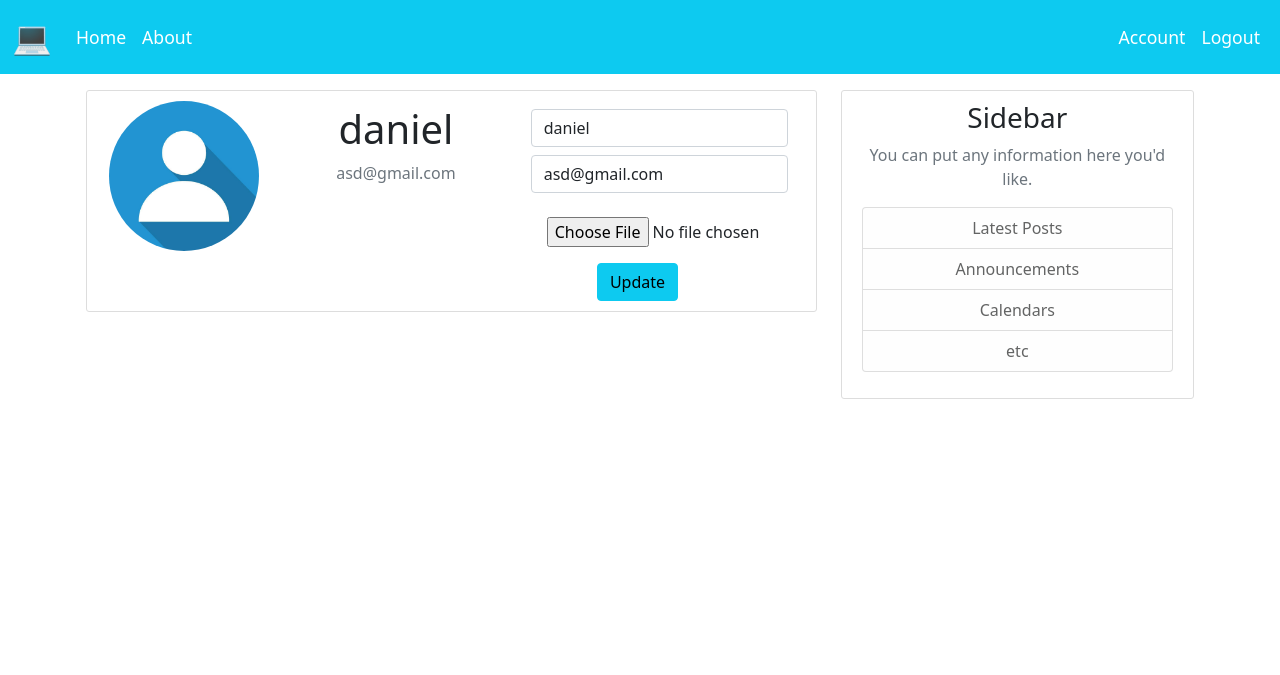
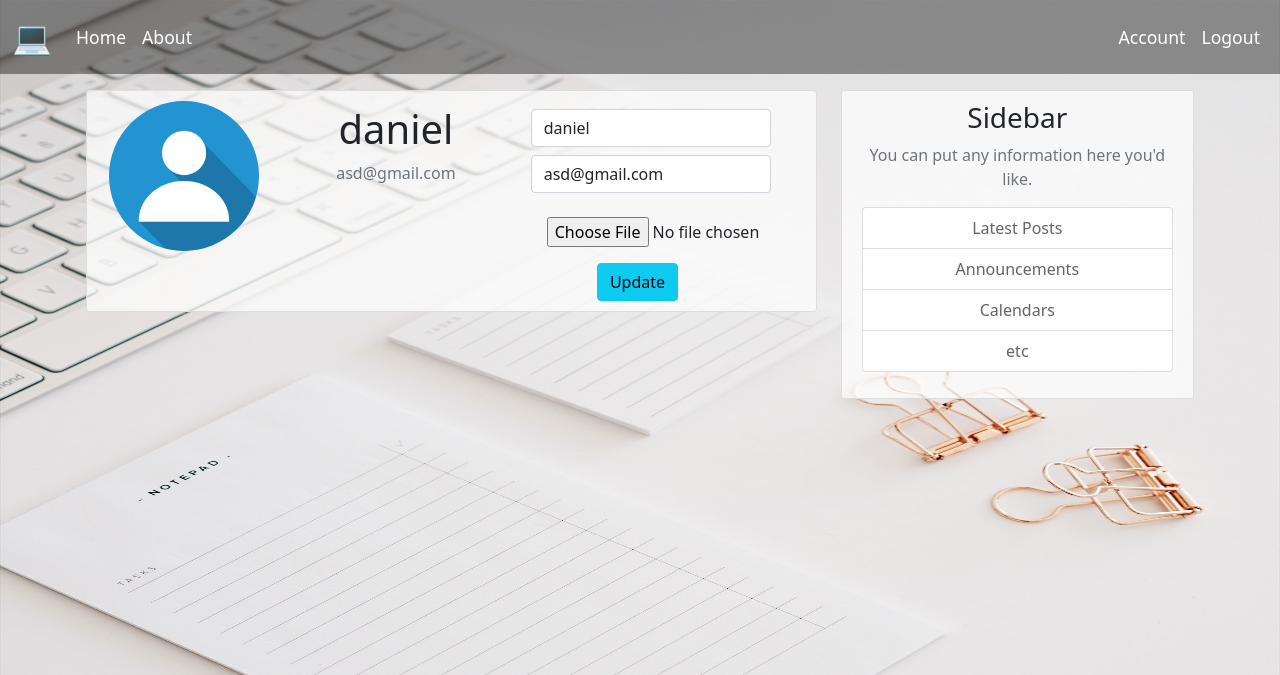
Before and after one commit to daniel19e/blog-web-app, a Flask app: page /account in a window 1280 px wide. Shown: the top 675 px of the page. Run offline with Flask 2, Linux system fonts and the light colour scheme; the first user in the database is signed in; some libraries are stand-ins or nearby versions.

Commit message:
background

```diff
--- a/application/static/styles.css
+++ b/application/static/styles.css
@@ -2,6 +2,13 @@ nav .navbar-brand
 {
     /* size for brand */
     font-size: xx-large;
+}
+
+body
+{
+  background-image: url('background.jpg') ;
+  background-size: 100% 120vh;
+  background-repeat: no-repeat;
 }
 
 
@@ -89,7 +96,7 @@ main
   }
 
   .content-section {
-    background: #ffffff;
+    background: rgba(255,255,255,0.7);
     padding: 10px 20px;
     border: 1px solid #dddddd;
     border-radius: 3px;
--- a/application/templates/account.html
+++ b/application/templates/account.html
@@ -24,7 +24,7 @@
                           {% endfor %}
                       </div>
                   {% else %}
-                  {{ form.username(class="form-control form-control", placeholder="Username",autocomplete="off")}}
+                  {{ form.username(class="form-control form-control", placeholder="Username",autocomplete="off", style="width:15em")}}
                   {% endif %}
               </div>
               <div class="form-group mb-2">
@@ -36,7 +36,7 @@
                       {% endfor %}
                   </div>
               {% else %}
-                  {{ form.email(class="form-control", placeholder="Email",autocomplete="off")}}
+                  {{ form.email(class="form-control", placeholder="Email",autocomplete="off", style="width:15em")}}
               {% endif %}
               </div>
               <div class="form-group">
--- a/application/templates/layout.html
+++ b/application/templates/layout.html
@@ -15,7 +15,7 @@
     {% endif %}
   </head>
   <body>
-    <nav class="navbar navbar-expand-lg navbar-dark bg-info">
+    <nav class="navbar navbar-expand-lg navbar-dark" style="background: rgba(0,0,0,0.4)">
         <div class="container-fluid">
           <a class="navbar-brand mb-2 mb-lg-0" href="#">💻</a>
           <button class="navbar-toggler" type="button" data-bs-toggle="collapse" data-bs-target="#navbarText" aria-controls="navbarText" aria-expanded="false" aria-label="Toggle navigation">
```
Also changed, not shown: application/static/background.jpg (added).
